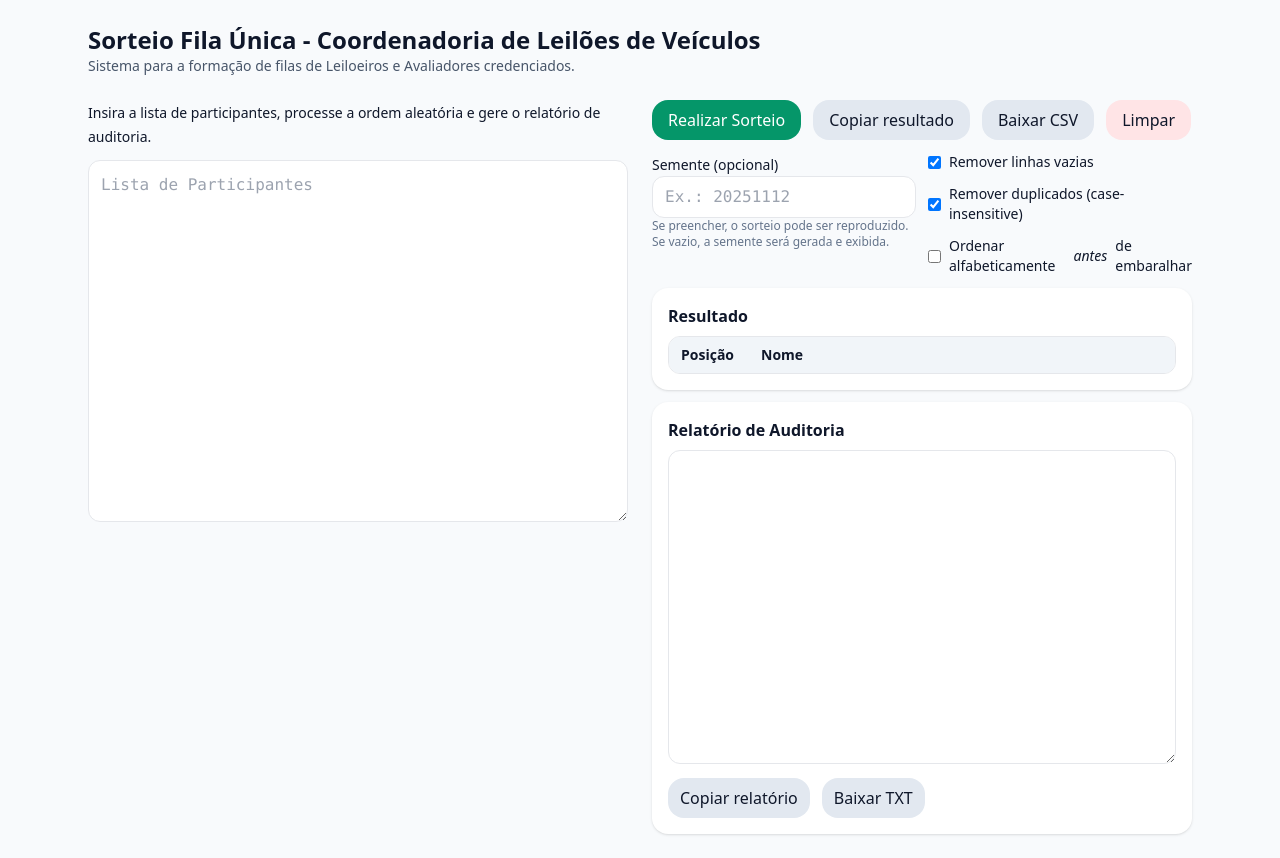
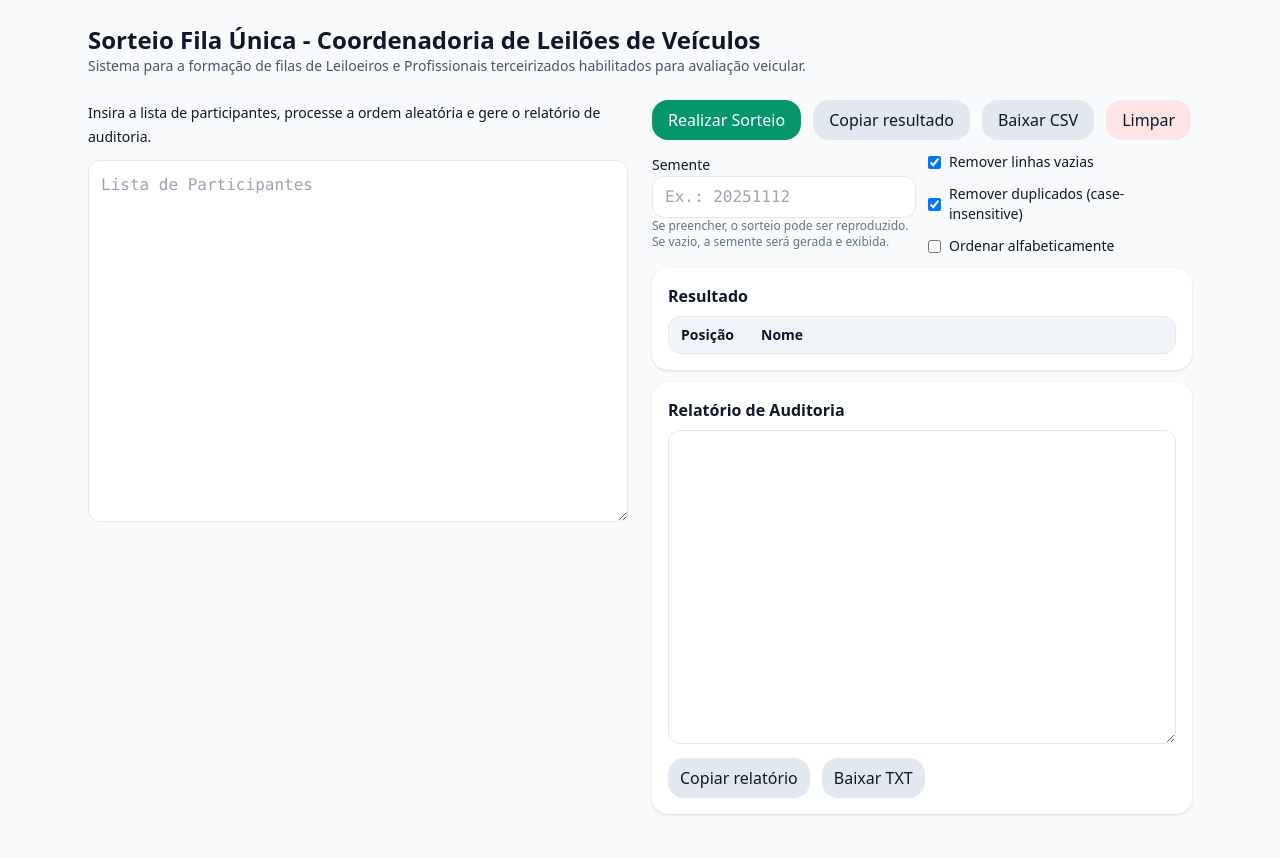
Before and after one commit to CLVDetranSP/Sorteio, a plain HTML site: page index.html in a window 1280 px wide. Drawn offline with nearby package versions, Linux system fonts and the light colour scheme.

Commit message:
Refactor index.html for improved UI and functionality
Updated the HTML structure and improved the user interface for the lottery system. Adjusted labels, button states, and added functionality for the audit report.

```diff
--- a/index.html
+++ b/index.html
@@ -12,7 +12,8 @@
     <header class="flex items-center justify-between gap-4">
       <div>
         <h1 class="text-2xl font-bold">Sorteio Fila Única - Coordenadoria de Leilões de Veículos</h1>
-        <p class="text-sm text-slate-600">Sistema para a formação de filas de Leiloeiros e Avaliadores credenciados.</p>
+        <p class="text-sm text-slate-600">Sistema para a formação de filas de Leiloeiros e Profissionais terceirizados
+habilitados para avaliação veicular.</p>
       </div>
     </header>
 
@@ -31,7 +32,7 @@
         </div>
          <div class="grid md:grid-cols-2 gap-3">
           <div>
-            <label class="text-sm font-medium">Semente (opcional)</label>
+            <label class="text-sm font-medium">Semente</label>
             <input id="inSeed" class="w-full border rounded-xl px-3 py-2 mono" placeholder="Ex.: 20251112" />
             <p class="text-xs text-slate-500">Se preencher, o sorteio pode ser reproduzido. Se vazio, a semente será gerada e exibida.</p>
           </div>
@@ -39,7 +40,7 @@
             <div class="flex flex-wrap items-center gap-3">
               <label class="inline-flex items-center gap-2 text-sm"><input id="ckTrim" type="checkbox" class="rounded" checked>Remover linhas vazias</label>
               <label class="inline-flex items-center gap-2 text-sm"><input id="ckDedup" type="checkbox" class="rounded" checked>Remover duplicados (case-insensitive)</label>
-              <label class="inline-flex items-center gap-2 text-sm"><input id="ckSort" type="checkbox" class="rounded">Ordenar alfabeticamente <em>antes</em> de embaralhar</label>
+              <label class="inline-flex items-center gap-2 text-sm"><input id="ckSort" type="checkbox" class="rounded">Ordenar alfabeticamente</label>
             </div>
           </div>
         </div>
```
